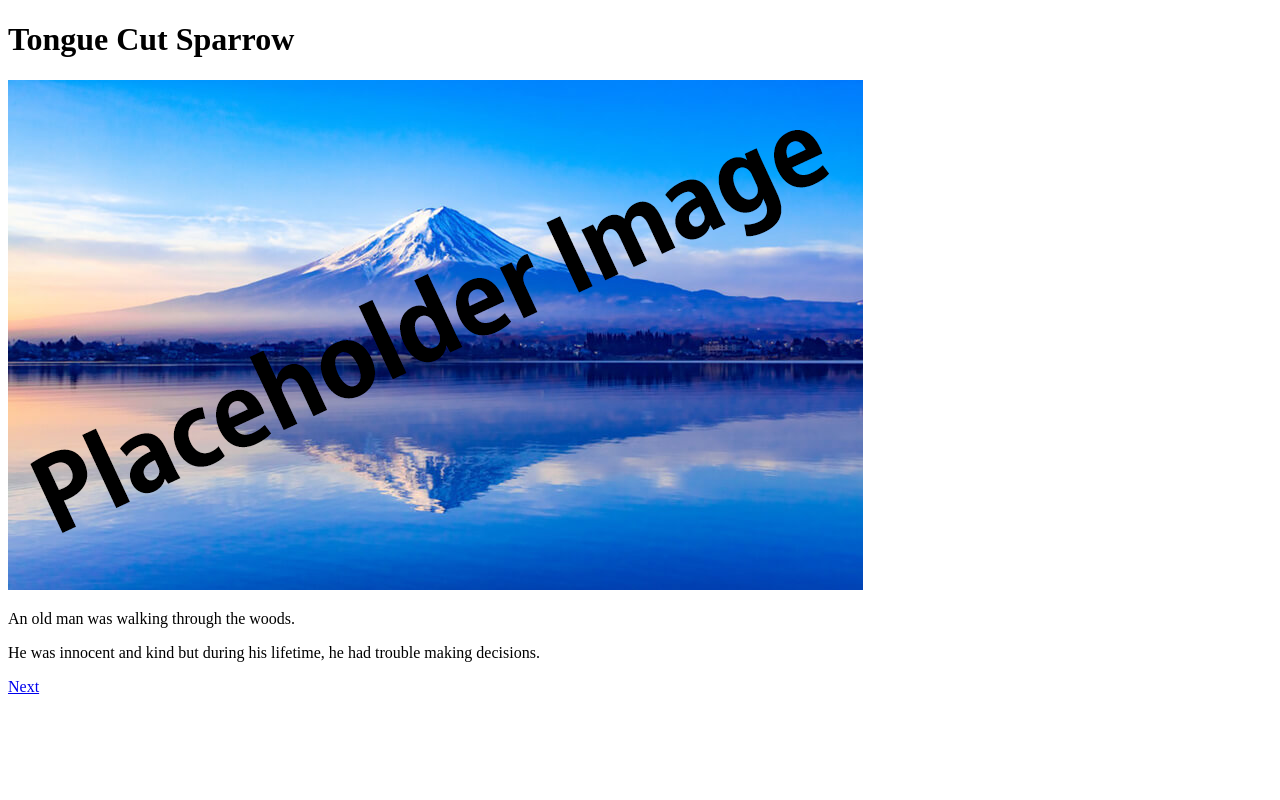
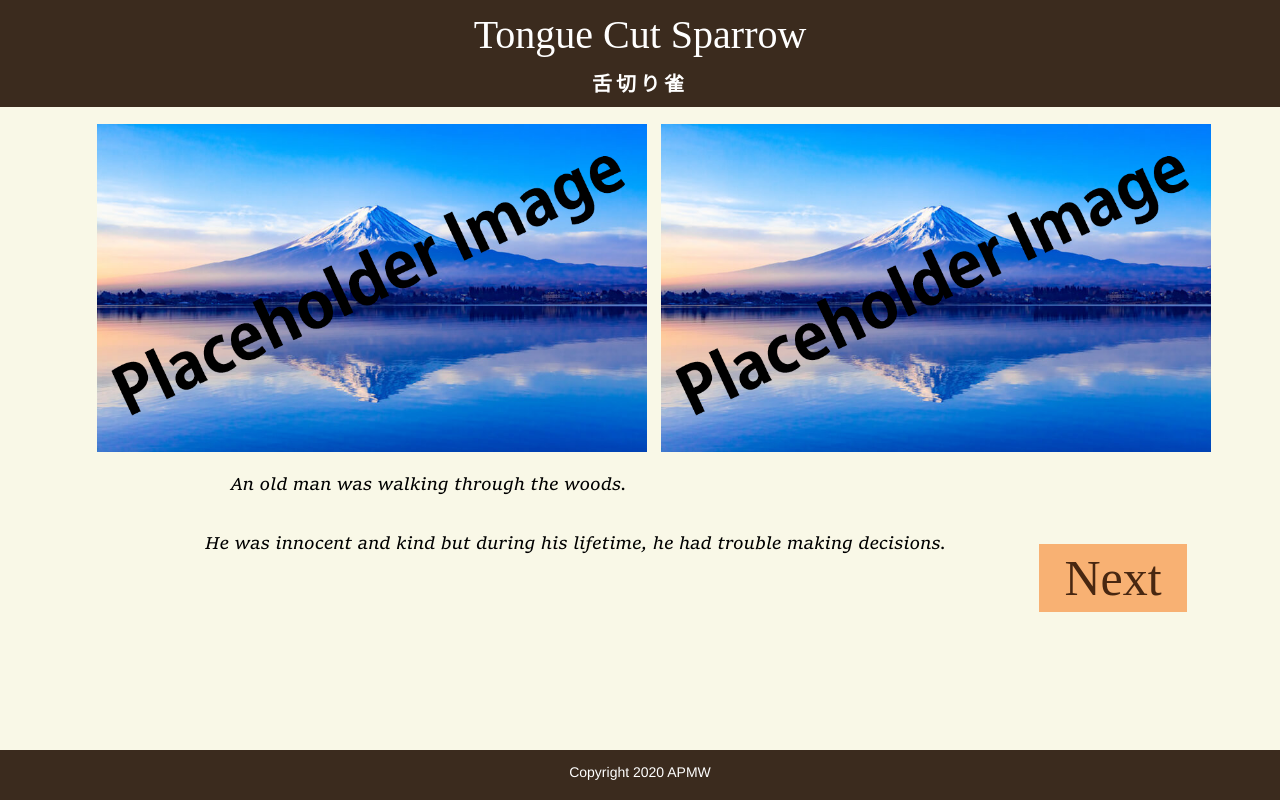
Before and after one commit to poronite/Shita-kiri-suzume, a plain HTML site: page webpages/Straight(0).html in a window 1280 px wide. Drawn offline with Linux system fonts and the light colour scheme.

Commit message:
Straight0 w/ css

```diff
--- /dev/null
+++ b/css/Tale1.css
@@ -0,0 +1,115 @@
+@font-face
+{
+	font-family: SitkaSmall;
+	src: url(../fonts/SitkaSmall.ttf) format("truetype");
+}
+
+header
+{
+	background-color: #3B2B1E;
+	color: white;
+	margin: 0;
+	padding-top: 1px;
+	text-align: center;
+}
+
+header h1
+{
+	margin-top: 10px;
+	margin-bottom: 10px;
+	font-family: "Times New Roman", Times, serif;
+	font-weight: normal;
+	font-size: 40px;
+}
+
+header h2
+{
+	margin-top: 10px;
+	font-size: 20px;
+	padding-bottom: 10px;
+	letter-spacing: 4px;
+}
+
+body
+{
+	background-color: #F9F8E7;
+	margin: 0px;
+	text-align: center
+}
+
+#img1
+{
+	width: 43%;
+	height: 43%;
+	margin-left: 2.2%;
+	margin-right: 10px;
+}
+
+#img2
+{
+	width: 43%;
+	height: 43%;
+}
+
+#p1
+{
+	display: inline;
+	float: left;
+	margin-left: 18%;
+	font-size: 18px;
+	font-family: "SitkaSmall";
+}
+
+#p2
+{
+	margin-left: 16%;
+	float: left;
+	font-size: 18px;
+	display: inline;
+	font-family: "SitkaSmall";
+}
+
+#button1
+{
+	background-color: #F8B173;
+	padding: 5px;
+	margin: 10px;
+	padding-left: 25px;
+	padding-right: 25px;
+	border: none;
+	margin-top: 50px;
+	font-size: 50px;
+	font-family: "Times New Roman", Times, serif;
+}
+
+#button1 a:link, a:visited
+{
+	color: #482711;
+	text-decoration: none;
+}
+
+#button1:hover
+{
+	background-color: #E98834;
+}
+
+#container
+{
+	margin-top: 3%;
+	text-align: center;
+}
+
+footer
+{
+	font-family: "Helvetica", Helvetica, sans-serif;
+	font-size: 14px;
+	position: absolute;
+    bottom: 0;
+    padding-bottom: 20px;
+    width: 100%;
+    height: 30px;
+    margin: 0 auto;
+    text-align: center;
+    color: white;
+	background-color: #3B2B1E;
+}
--- a/webpages/Straight(0).html
+++ b/webpages/Straight(0).html
@@ -2,17 +2,27 @@
 <html lang="en" dir="ltr">
   <head>
     <meta charset="utf-8">
+    <link rel="stylesheet" href="../css/Tale1.css">
     <title>Tongue-Cut Sparrow</title>
   </head>
+  <header>
+    <h1>Tongue Cut Sparrow</h1>
+    <h2>舌切り雀</h2>
+  </header>
   <body>
-    <h1>Tongue Cut Sparrow</h1>
-      <img src="../images/placeholder_image.png" alt="placeholder_image">
-      <p>
+      <img id="img1" src="../images/placeholder_image.png" alt="placeholder_image">
+      <img id="img2" src="../images/placeholder_image.png" alt="placeholder_image">
+      <p id="p1">
         An old man was walking through the woods.
       </p>
-      <p>
+      <p id="p2">
         He was innocent and kind but during his lifetime, he had trouble making decisions.
       </p>
-    <a href="Choice(1).html">Next</a>
+      <div id="container">
+        <button id="button1"><a href="webpages/Straight(0).html">Next</a></button>
+      </div>
   </body>
+  <footer>
+    <p>Copyright 2020 APMW</p>
+  </footer>
 </html>
```
Also changed, not shown: fonts/SitkaSmall.ttf (added).
